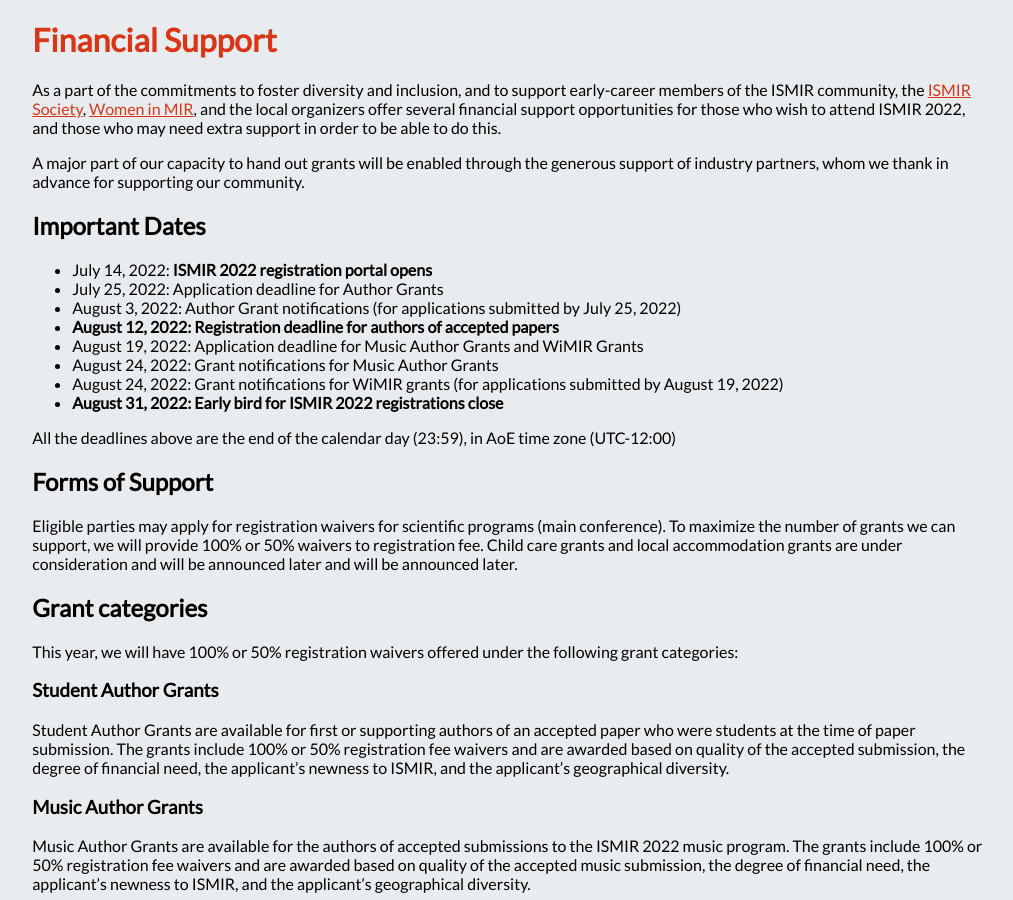
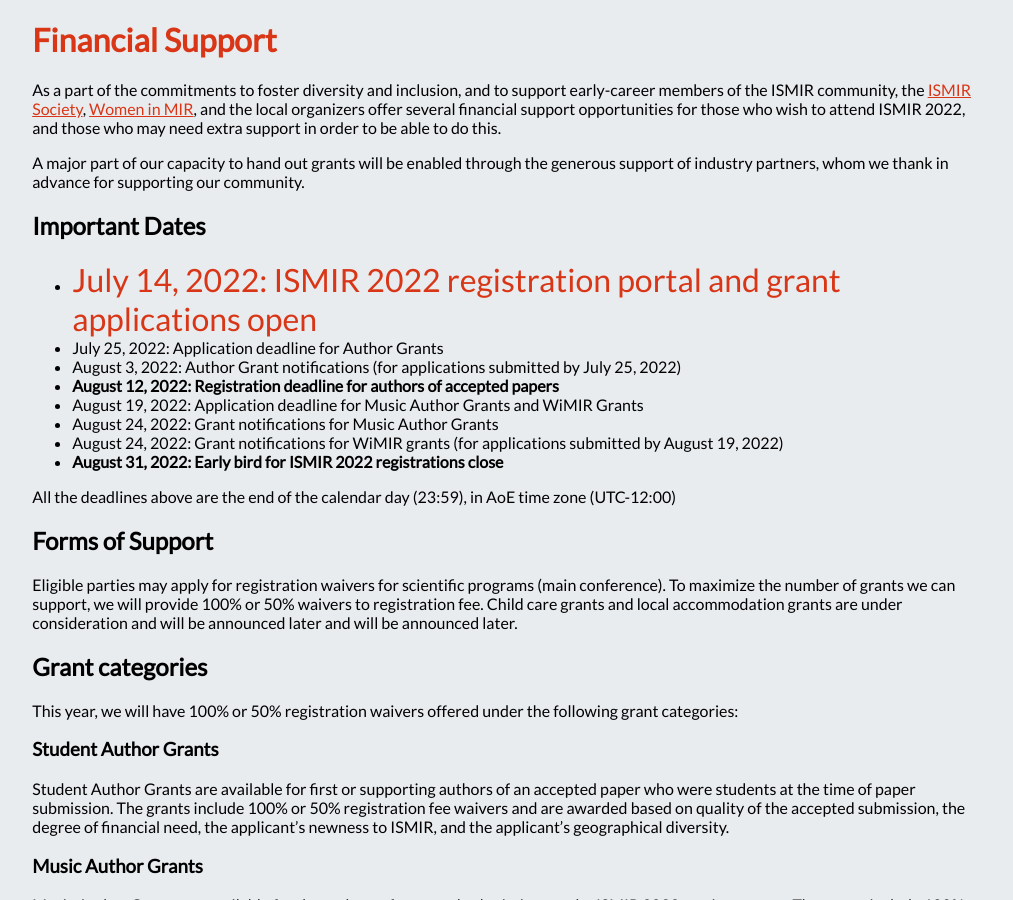
Before and after one commit to ismir2022/ismir2022.github.io, a Jekyll site: the page built from attend/support.md, in a window 1280 px wide and 900 px high, scrolled down 541 px. Shown: the whole window, without its empty margins (155-1168 px from the left). Built offline with Jekyll 4.4.1, drawn with Linux system fonts in a browser that asks for light colours; nearby versions of some CDN libraries.

Commit message:
Update support.md

```diff
--- a/attend/support.md
+++ b/attend/support.md
@@ -11,7 +11,7 @@
 
 ## Important Dates
 
-* July 14, 2022: **ISMIR 2022 registration portal opens**
+* <span style="color: rgb(216, 54, 22)">July 14, 2022: ISMIR 2022 registration portal and grant applications open</span>
 * July 25, 2022: Application deadline for Author Grants
 * August 3, 2022: Author Grant notifications (for applications submitted by July 25, 2022)
 * **August 12, 2022: Registration deadline for authors of accepted papers**
```
